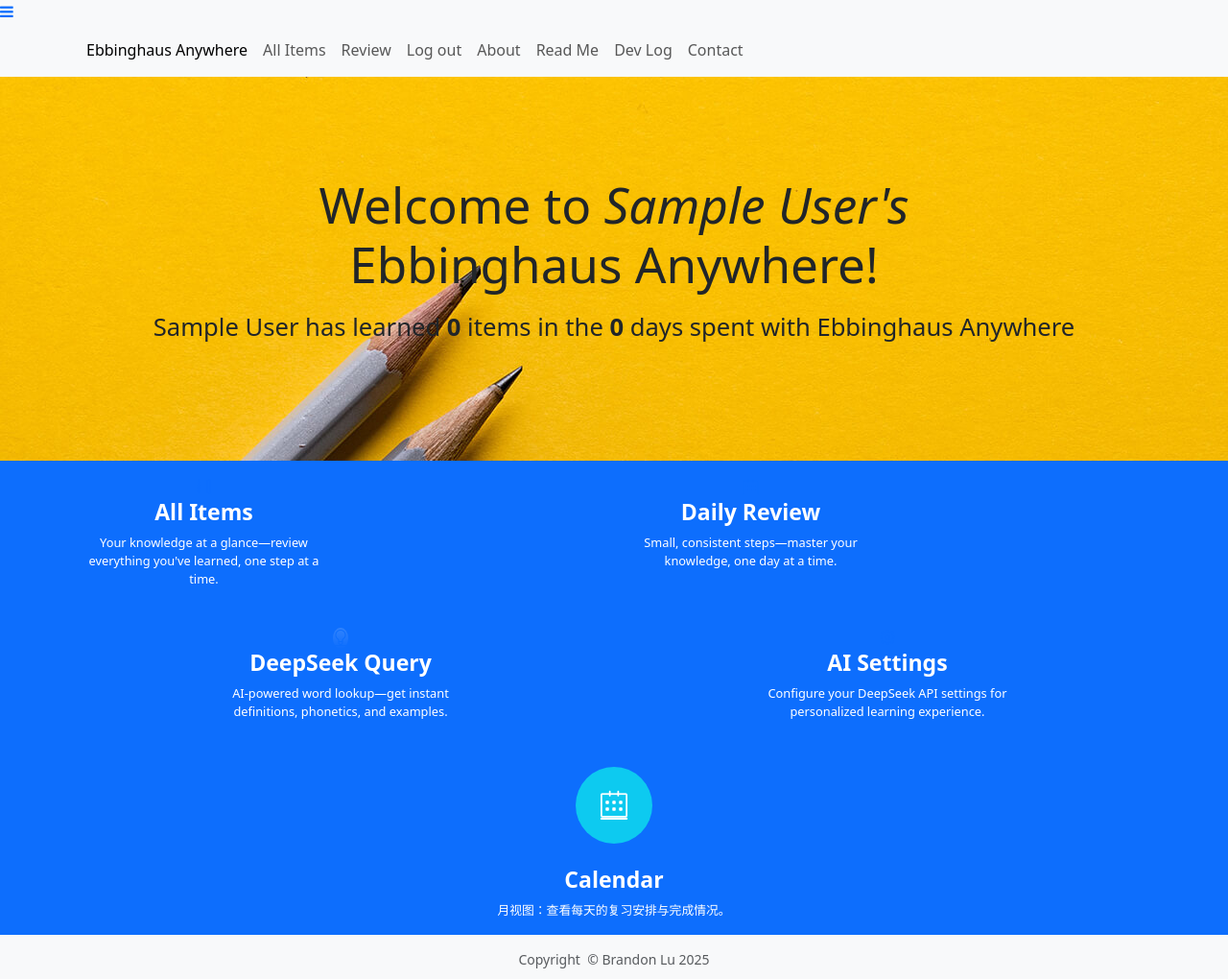
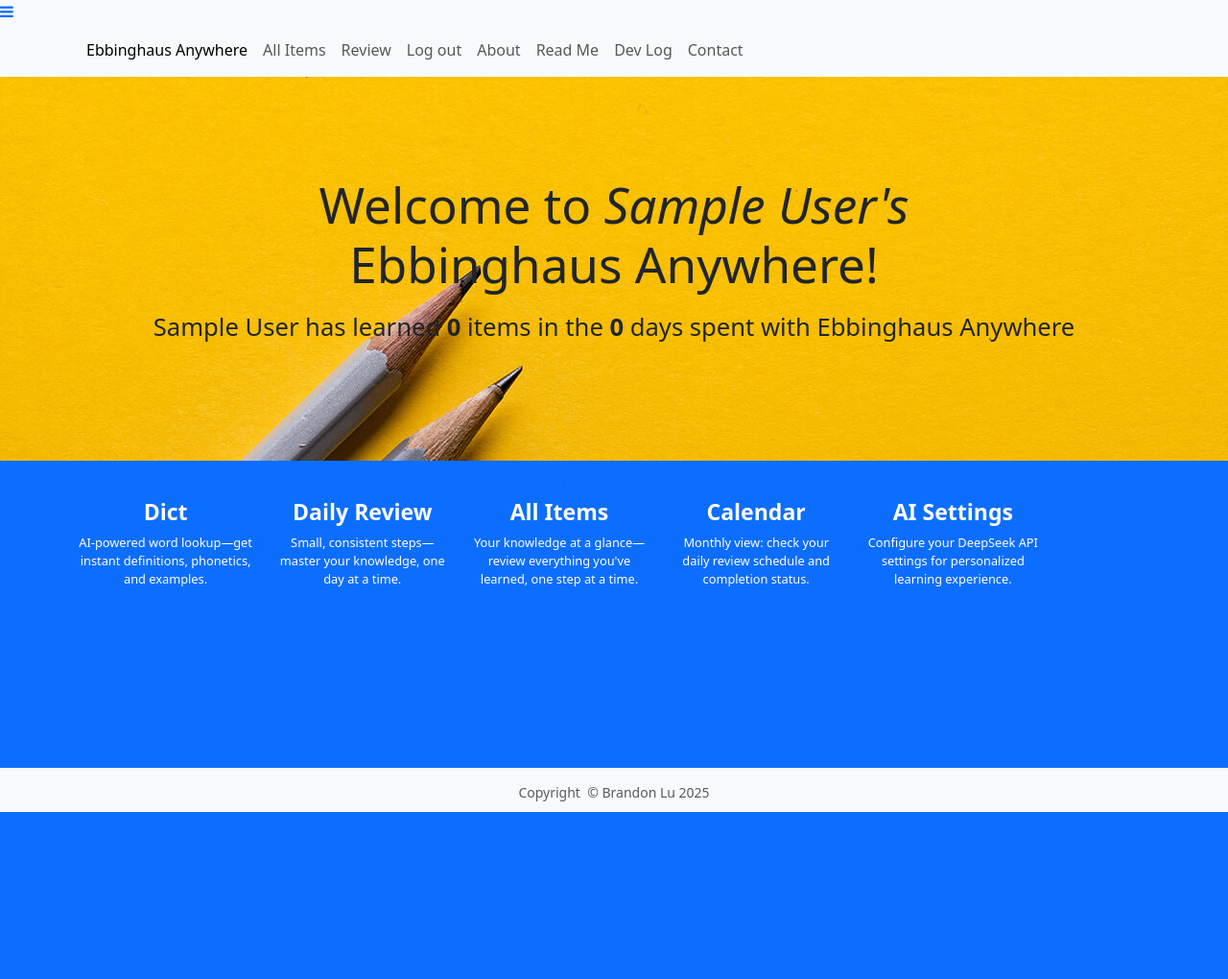
Before and after one commit to myGitToy/EbbinghausAnywhere, a Django app: page / in a window 1280 px wide. Shown: the whole page at 96% size. After the commit the page ends 846 px from the top, so only its background shows below. Run offline with Django 4.2, Linux system fonts and the light colour scheme; the visitor is signed in with stand-in values (Sample User, id 1); data that the repository does not hold is empty; some libraries are stand-ins or nearby versions.

Commit message:
调整测试版界面，合并服务项为一行并支持横向滚动，统一入口界面的各项元素

```diff
--- a/EAW/templates/home_logged_in.html
+++ b/EAW/templates/home_logged_in.html
@@ -19,21 +19,12 @@
 
 <section id="services" class="content-section bg-primary text-white text-center py-3" style="min-height: 40vh;">
     <div class="container">
-        <!-- <div class="content-section-heading">
-            <h2 class="masthead-title mx-auto mb-3">What We Can Do</h2>
-        </div> -->
+        <!-- 所有服务入口合并在一个 row 中以实现横向排列 -->
         <div class="row">
             <div class="col-6 col-md-3 mb-4">
-                <a class="mx-auto service-icon rounded-circle mb-3" href="{% url 'item-list' %}"><i class="icon-notebook"></i></a>
-                <h4 class="service-title"><strong>All Items</strong></h4>
-                <p class="service-text mb-0 text-faded">Your knowledge at a glance—review everything you've learned, one step at a time.</p>
-            </div>
-            <div class="col-6 col-md-3 mb-4">
-                {% comment %} 注：测试版隐藏入口 - Input，保留路由与页面功能不变。要恢复：删除本注释块。
-                <a class="mx-auto service-icon rounded-circle mb-3" href="{% url 'input-view' %}"><i class="icon-pencil"></i></a>
-                <h4 class="service-title"><strong>Input</strong></h4>
-                <p class="service-text mb-0 text-faded">Add new bricks to your learning journey and build your own tower of knowledge.</p>
-                {% endcomment %}
+                <a class="mx-auto service-icon rounded-circle mb-3" href="{% url 'deepseek-query' %}"><i class="icon-bulb"></i></a>
+                <h4 class="service-title"><strong>Dict</strong></h4>
+                <p class="service-text mb-0 text-faded">AI-powered word lookup—get instant definitions, phonetics, and examples.</p>
             </div>
             <div class="col-6 col-md-3 mb-4">
                 <a class="mx-auto service-icon rounded-circle mb-3" href="{% url 'review-home' %}"><i class="icon-calendar"></i></a>
@@ -41,37 +32,42 @@
                 <p class="service-text mb-0 text-faded">Small, consistent steps—master your knowledge, one day at a time.</p>
             </div>
             <div class="col-6 col-md-3 mb-4">
-                {% comment %} 注：测试版隐藏入口 - Search，保留路由与页面功能不变。要恢复：删除本注释块。
-                <a class="mx-auto service-icon rounded-circle mb-3" href="{% url 'search' %}"><i class="icon-magnifier"></i></a>
-                <h4 class="service-title"><strong>Search</strong></h4>
-                <p class="service-text mb-0 text-faded">Find the wisdom you've gained—search your learning and rediscover insights.</p>
-                {% endcomment %}
+                <a class="mx-auto service-icon rounded-circle mb-3" href="{% url 'item-list' %}"><i class="icon-notebook"></i></a>
+                <h4 class="service-title"><strong>All Items</strong></h4>
+                <p class="service-text mb-0 text-faded">Your knowledge at a glance—review everything you've learned, one step at a time.</p>
             </div>
-        </div>
-
-        <!-- 第二行：DeepSeek 查询功能 -->
-        <div class="row mt-3">
-            <div class="col-6 col-md-3 mb-4 mx-auto">
-                <a class="mx-auto service-icon rounded-circle mb-3 bg-gradient" href="{% url 'deepseek-query' %}" style="background: linear-gradient(135deg, #667eea 0%, #764ba2 100%);"><i class="icon-bulb"></i></a>
-                <h4 class="service-title"><strong>DeepSeek Query</strong></h4>
-                <p class="service-text mb-0 text-faded">AI-powered word lookup—get instant definitions, phonetics, and examples.</p>
+            <div class="col-6 col-md-3 mb-4">
+                <a class="mx-auto service-icon rounded-circle mb-3" href="{% url 'calendar-month' %}">
+                    <i class="icon-calendar"></i>
+                </a>
+                <h4 class="service-title"><strong>Calendar</strong></h4>
+                <p class="service-text mb-0 text-faded">Monthly view: check your daily review schedule and completion status.</p>
             </div>
-            <div class="col-6 col-md-3 mb-4 mx-auto">
+            <div class="col-6 col-md-3 mb-4">
                 <a class="mx-auto service-icon rounded-circle mb-3" href="{% url 'deepseek-config' %}"><i class="icon-settings"></i></a>
                 <h4 class="service-title"><strong>AI Settings</strong></h4>
                 <p class="service-text mb-0 text-faded">Configure your DeepSeek API settings for personalized learning experience.</p>
             </div>
         </div>
-        <!-- Calendar入口（单独一行，突出显示） -->
-        <div class="row mt-4">
-            <div class="col-12 text-center">
-                <a class="mx-auto service-icon rounded-circle mb-3 bg-info" href="{% url 'calendar-month' %}" style="display:inline-block;width:80px;height:80px;line-height:80px;font-size:28px;color:white;">
-                    <i class="icon-calendar"></i>
-                </a>
-                <h4 class="service-title mt-2"><strong>Calendar</strong></h4>
-                <p class="service-text mb-0 text-faded">月视图：查看每天的复习安排与完成情况。</p>
-            </div>
+
+        {% comment %}
+        注：测试版隐藏入口 - Input 和 Search，保留路由与页面功能不变。
+        要恢复：将以下内容添加到上面的 row 中。
+
+        Input:
+        <div class="col-6 col-md-3 mb-4">
+            <a class="mx-auto service-icon rounded-circle mb-3" href="{% url 'input-view' %}"><i class="icon-pencil"></i></a>
+            <h4 class="service-title"><strong>Input</strong></h4>
+            <p class="service-text mb-0 text-faded">Add new bricks to your learning journey and build your own tower of knowledge.</p>
         </div>
+
+        Search:
+        <div class="col-6 col-md-3 mb-4">
+            <a class="mx-auto service-icon rounded-circle mb-3" href="{% url 'search' %}"><i class="icon-magnifier"></i></a>
+            <h4 class="service-title"><strong>Search</strong></h4>
+            <p class="service-text mb-0 text-faded">Find the wisdom you've gained—search your learning and rediscover insights.</p>
+        </div>
+        {% endcomment %}
     </div>
 </section>
 {% endblock %}
--- a/static/css/styles.css
+++ b/static/css/styles.css
@@ -306,3 +306,26 @@
     }
 }
 </style>
+
+/* 将首页服务项放成一行，较窄屏幕允许横向滚动 */
+#services .row {
+    display: flex;
+    flex-wrap: nowrap; /* 不换行 */
+    justify-content: center;
+    gap: 1.25rem;
+    overflow-x: auto; /* 小屏幕时横向滚动 */
+    -webkit-overflow-scrolling: touch;
+    padding-bottom: 0.5rem;
+}
+
+#services .row .col-6.col-md-3 {
+    flex: 0 0 18%; /* 调整为 18% 以便五项在一行显示 */
+    max-width: 18%;
+}
+
+@media (max-width: 768px) {
+    #services .row .col-6.col-md-3 {
+        flex: 0 0 60%; /* 小屏时每个卡片更宽，便于触摸操作 */
+        max-width: 60%;
+    }
+}
```
